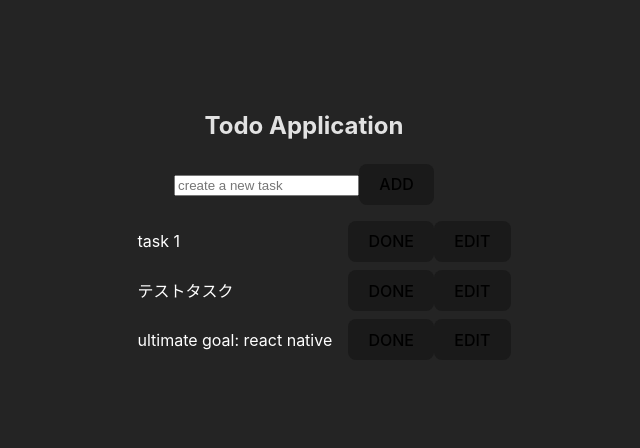
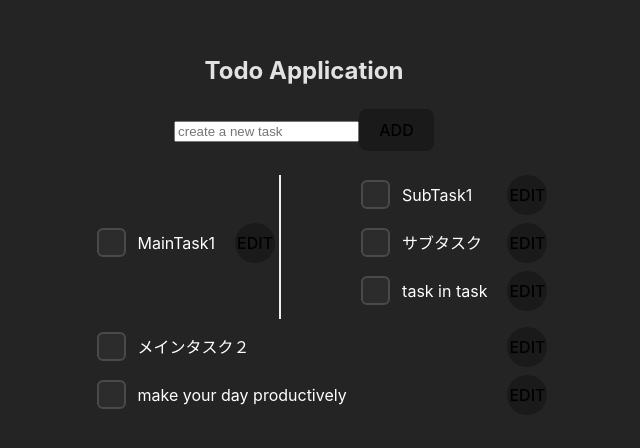
Before and after one commit to rnxo/todo-app-vite, a React (Vite) app: page / in a window 1280 px wide. Shown: the part 168-616 px from the top of the page, without its empty margins (336-976 px from the left). Built offline with nearby package versions, Linux system fonts and the light colour scheme.

Commit message:
add checkbox

```diff
--- /dev/null
+++ b/src/components/CheckBox/CheckBox.jsx
@@ -0,0 +1,28 @@
+import PropTypes from "prop-types";
+import { useState } from "react";
+import { useTodoDispatch } from "../../context/useTodoContext";
+import  styles  from "./CheckBox.module.css";
+
+export function CheckBox({ task }) {
+    const [ isChecked, setIsChecked ] = useState(false);
+    const dispatch = useTodoDispatch();
+    const handleChecked = () => {
+        setIsChecked(!isChecked);
+        dispatch({ type: "TASK_DELETE", id: task.id });
+    }
+
+    return (
+        <label className={styles.checkbox_wrapper}>
+            <input
+                type="checkbox"
+                className={styles.input}
+                checked={isChecked}
+                onChange={handleChecked}
+            />
+            <span className={styles.checkmark} />
+        </label>
+    );
+}
+CheckBox.propTypes = {
+    task: PropTypes.object.isRequired,
+}
--- /dev/null
+++ b/src/components/CheckBox/CheckBox.module.css
@@ -0,0 +1,54 @@
+.checkbox_wrapper {
+    position: relative;
+    margin-right: 12px;
+}
+
+.input {
+    position: absolute;
+    opacity: 0;
+    cursor: pointer;
+    height: 0;
+    width: 0;
+}
+
+.checkmark {
+    position: relative;
+    display: block;
+    height: 25px;
+    width: 25px;
+    background-color: #2c2c2c;
+    border: 2px solid #4a4a4a;
+    border-radius: 6px;
+    transition: all 0.3s ease;
+}
+
+/* ホバー時のエフェクト */
+.checkbox_wrapper:hover .input ~ .checkmark {
+    border-color: #646cff;
+    transform: scale(1.05);
+}
+
+/* チェック時のスタイル */
+.input:checked ~ .checkmark {
+    background-color: #646cff;
+    border-color: #646cff;
+}
+
+/* チェックマークのスタイル */
+.checkmark:after {
+    content: "";
+    position: absolute;
+    display: none;
+    left: 9px;
+    top: 5px;
+    width: 5px;
+    height: 10px;
+    border: solid white;
+    border-width: 0 2px 2px 0;
+    transform: rotate(45deg);
+}
+
+/* チェック時にチェックマークを表示 */
+.input:checked ~ .checkmark:after {
+    display: block;
+}
--- a/src/components/TaskItem.jsx
+++ b/src/components/TaskItem.jsx
@@ -1,20 +1,15 @@
 import PropTypes from "prop-types";
 import styles from "./TaskItem.module.css";
 import { useTodoDispatch } from "../context/useTodoContext";
+import { CheckBox } from "./CheckBox/CheckBox";
 
 export function TaskItem({ task }) {
 	const dispatch = useTodoDispatch();
 
-    return (
+	return (
 		<div className={styles.TaskItem}>
+			<CheckBox task={task} />
 			<span className={styles.span}>{task.content}</span>
-			<button
-				type="button"
-				className={styles.button}
-				onClick={() => dispatch({ type: "TASK_DELETE", id: task.id })}
-			>
-				DONE
-			</button>
 			<button
 				type="button"
 				className={styles.button}
@@ -22,11 +17,29 @@ export function TaskItem({ task }) {
 			>
 				EDIT
 			</button>
+			{ task.children?.length > 0 && <SubTasksList subTasks={task.children}/>}
 		</div>
 	);
 }
 
+function SubTasksList({ subTasks }) {
+	return (
+		<div className={styles.childrenList}>
+			<ul style={{marginLeft: '20px'}}>
+				{subTasks.map((subTask) => (
+					<TaskItem key={subTask.id} task={subTask} />
+				))}
+			</ul>
+		</div>
+	);
+}
+
+
 TaskItem.propTypes = {
-    task: PropTypes.object.isRequired,
-    //handleEdit: PropTypes.func.isRequired,
-}
+	task: PropTypes.object.isRequired,
+	//handleEdit: PropTypes.func.isRequired,
+};
+
+SubTasksList.propTypes = {
+	subTasks: PropTypes.array.isRequired,
+};
--- a/src/components/TaskItem.module.css
+++ b/src/components/TaskItem.module.css
@@ -12,13 +12,47 @@
 	color: white;
 }
 .button {
-	border-radius: 8px;
+    /* 固定サイズを指定して確実に円形に */
+    width: 40px;
+    height: 40px;
+    /* クロスブラウザサポート */
+    -webkit-border-radius: 50%;
+    -moz-border-radius: 50%;
+    border-radius: 50%;
+    /* ボックスサイズの計算方法を統一 */
+    box-sizing: border-box;
+    /* パディングを削除して固定サイズを維持 */
+    padding: 0;
+    /* テキストの配置を中央に */
+    display: flex;
+    align-items: center;
+    justify-content: center;
+    /* その他の既存のスタイル */
     border: 1px solid transparent;
-	padding: 0.6em 1.2em;
     font-size: 1em;
     font-weight: 500;
     font-family: inherit;
     background-color: #1a1a1a;
     cursor: pointer;
     transition: border-color 0.25s;
+    /* ボタン間のスペース */
+    margin: 0 4px;
 }
+
+/* アクティブ状態のスタイル（モバイルタップ対応） */
+.button:active {
+    background-color: #2a2a2a;
+}
+
+/* タッチデバイスでのタップ時のハイライトを防ぐ */
+.button {
+    -webkit-tap-highlight-color: transparent;
+    -webkit-touch-callout: none;
+    -webkit-user-select: none;
+    user-select: none;
+}
+.childrenList {
+	margin-top: 8px;
+	padding-left: 20px;
+	border-left: 2px solid #eee;
+}
--- a/src/context/TodoProvider.jsx
+++ b/src/context/TodoProvider.jsx
@@ -4,11 +4,18 @@ import PropTypes from "prop-types";
 const TodoContext = createContext();
 const TodoDispatchContext = createContext();
 
+const initSubState = [
+	{ id: 11, content: "SubTask1", edit: false, },
+	{ id: 12, content: "サブタスク", edit: false, },
+	{ id: 13, content: "task in task", edit: false, },
+];
+
 const initState = [
-	{ id: 1, content: "task 1", edit: false },
-	{ id: 2, content: "テストタスク", edit: false },
-	{ id: 3, content: "ultimate goal: react native", edit: false },
+	{ id: 1, content: "MainTask1", edit: false, children: initSubState },
+	{ id: 2, content: "メインタスク２", edit: false, children: []},
+	{ id: 3, content: "make your day productively", edit: false, children: [] },
 ];
+
 
 const taskReducer = (tasks, action) => {
 	switch (action.type) {
@@ -29,6 +36,8 @@ const taskReducer = (tasks, action) => {
 			return tasks.map((task) =>
 				task.id === action.id ? { ...task, edit: !task.edit } : task,
 			);
+		case "ADD_SUB_TASK":
+			return null//return a sub task of main task
 		default:
 			return tasks;
 	}
```
Lines whose indentation alone changed are shown as unchanged.
